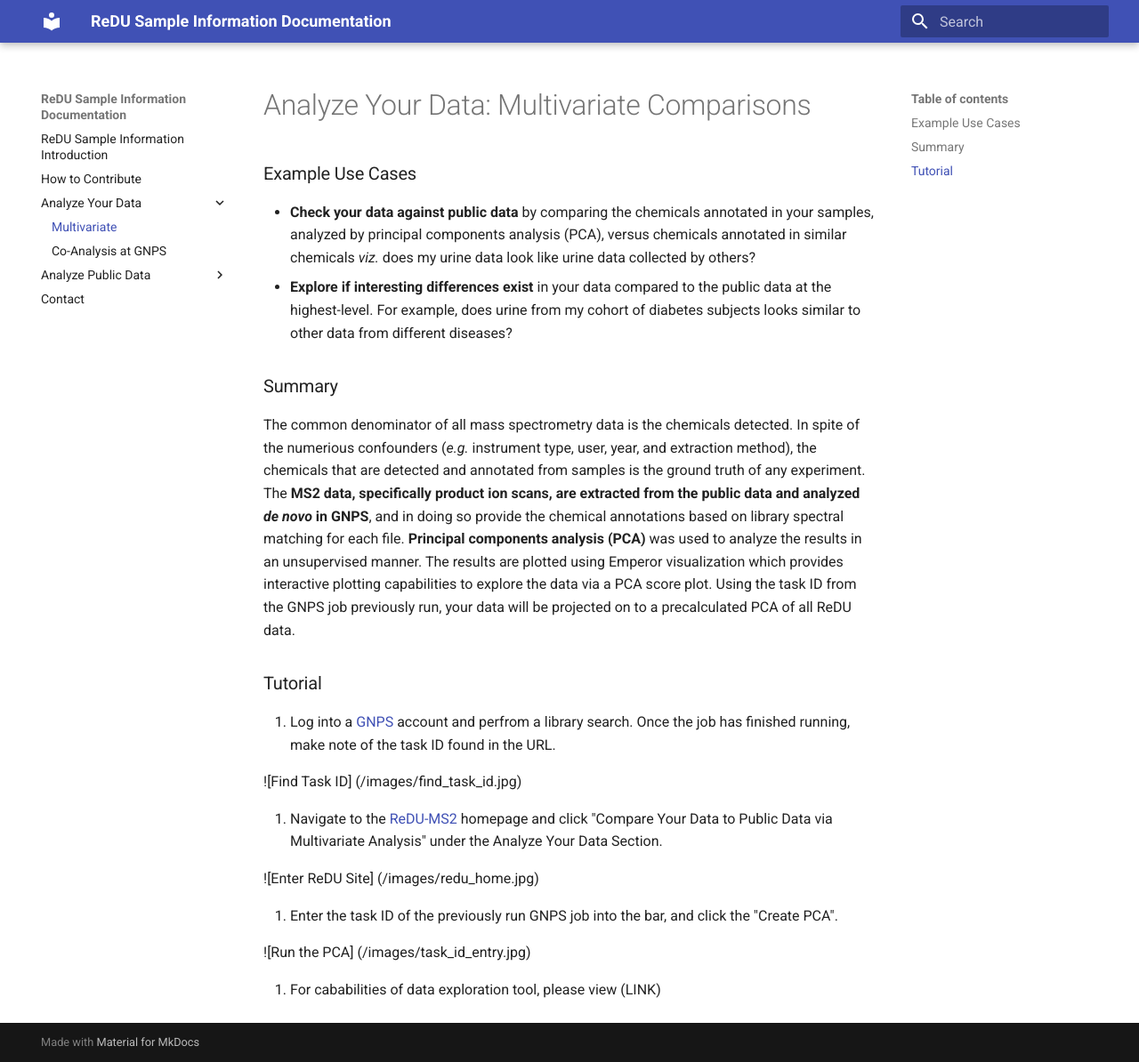
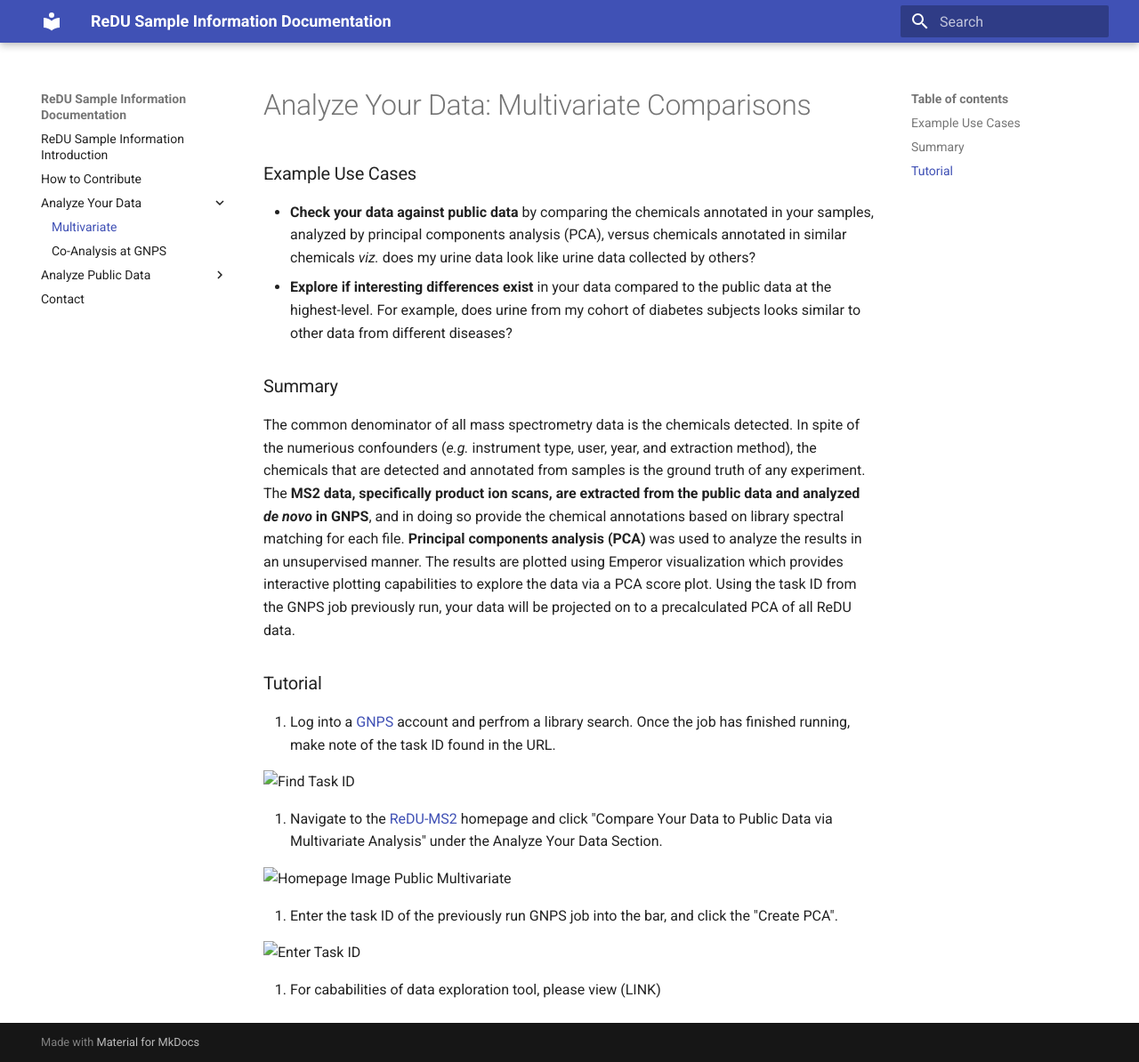
Before and after one commit to mwang87/ReDU-MS2-Documentation, an MkDocs documentation site: the page built from docs/AnalyzeYourData_MultivariateComparisons.md, in a window 1280 px wide and 1194 px high. Shown: the whole window at 89% size. Built offline with MkDocs 1.6.1 and Material for MkDocs 9.7.7, drawn with Linux system fonts in a browser that asks for light colours; old or Windows-style settings are respelled for this version of MkDocs.

Commit message:
Update jpg embedding

```diff
--- a/docs/AnalyzeYourData_MultivariateComparisons.md
+++ b/docs/AnalyzeYourData_MultivariateComparisons.md
@@ -10,14 +10,14 @@
 ### Tutorial
  1. Log into a [GNPS](https://gnps.ucsd.edu/ProteoSAFe/static/gnps-splash2.jsp) account and perfrom a library search. Once the job has finished running, make note of the task ID found in the URL.
 
- ![Find Task ID] (/images/find_task_id.jpg)
+ ![Find Task ID](/images/find_task_id.jpg)
 
  2. Navigate to the [ReDU-MS2](http://dorresteinappshub.ucsd.edu:5005/) homepage and click "Compare Your Data to Public Data via Multivariate Analysis" under the Analyze Your Data Section.
 
- ![Enter ReDU Site] (/images/redu_home.jpg)
+ ![Homepage Image Public Multivariate](/images/redu_home.jpg)
 
  3. Enter the task ID of the previously run GNPS job into the bar, and click the "Create PCA".
 
- ![Run the PCA] (/images/task_id_entry.jpg)
+ ![Enter Task ID](/images/task_id_entry.jpg)
 
  4. For cababilities of data exploration tool, please view (LINK)
```
